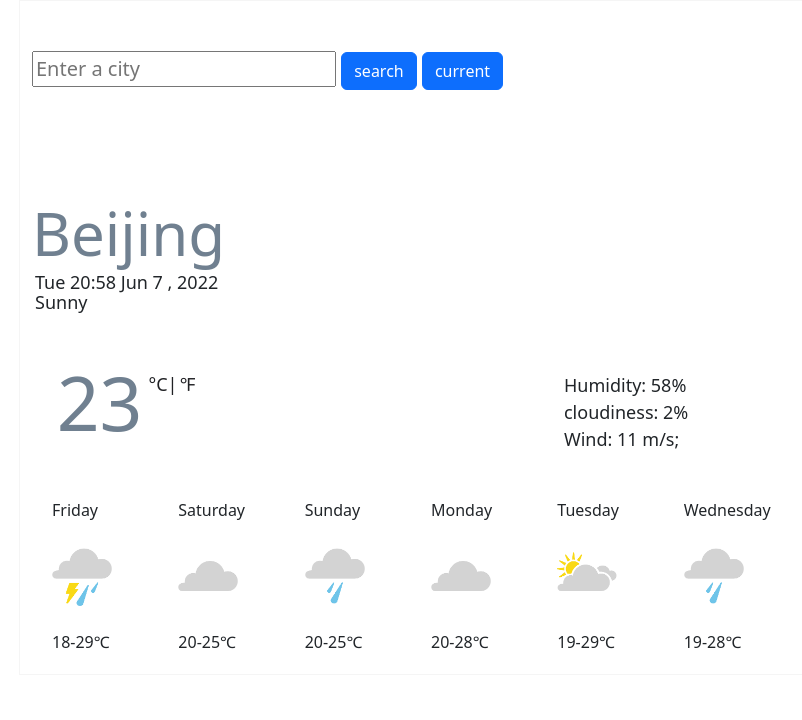
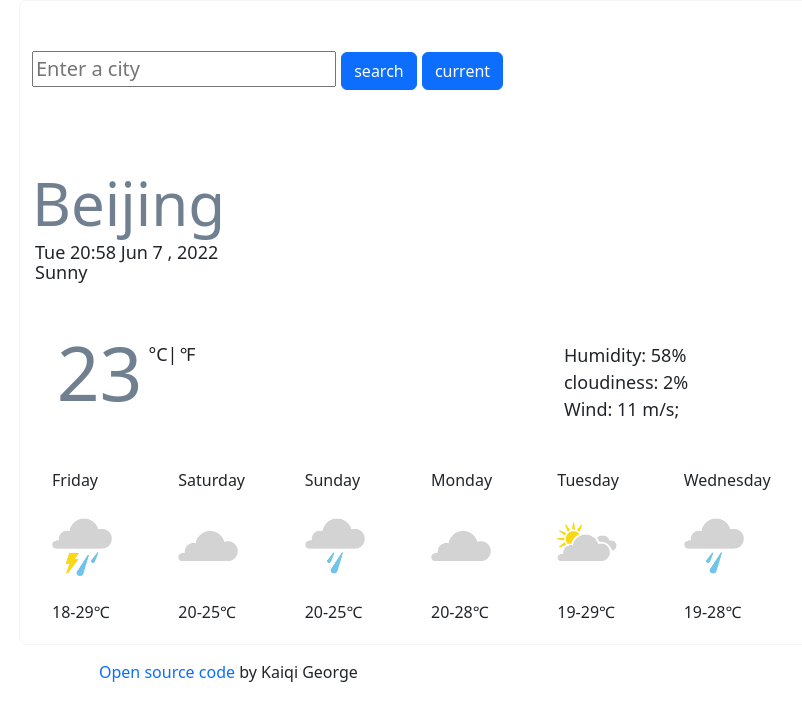
Before and after one commit to KaiqiGeorge/WeatherAPP, a plain HTML site: page index.html in a window 1280 px wide. Shown: the whole page, without its empty margins (221-1023 px from the left). Drawn offline with nearby package versions, Linux system fonts and the light colour scheme.

Commit message:
added a footer

```diff
--- a/index.html
+++ b/index.html
@@ -70,6 +70,7 @@
         </div>
       </div>
     </div>
+    <footer><a href= "https://github.com/KaiqiGeorge/WeatherAPP" class="link">Open source code</a> by Kaiqi George</footer>
     <script src="src/index.js"></script>
 
   </body>
--- a/src/styles.css
+++ b/src/styles.css
@@ -1,13 +1,14 @@
 .container {
   max-width: 800px;
   border: 1px solid whitesmoke;
+  border-radius: 8px;
 }
 .city {
   display: block;
   font-size: 20px;
   margin-left: 0;
   padding-top: 50px;
-  margin-bottom: 10px;
+  margin-bottom: 5px;
   padding-right: 90px;
 
 }
@@ -25,9 +26,10 @@ h1 {
   font-size: 60px;
   padding-bottom: 0px;
   margin-bottom: 6px;
-  margin-top: 35px;
+  margin-top: 5px;
   margin-right: 20px;
   text-transform: capitalize;
+  position: relative;
 }
 h2,
 h3 {
@@ -95,3 +97,15 @@ h3{
   padding-right: 0px;
   font-size:75px;
 }
+footer{
+  text-align: left;
+  max-width: 800px;
+  position: relative;
+  margin-left:320px ;
+  margin-top: 15px;
+
+}
+.link {
+  text-decoration: none;
+
+}
```
